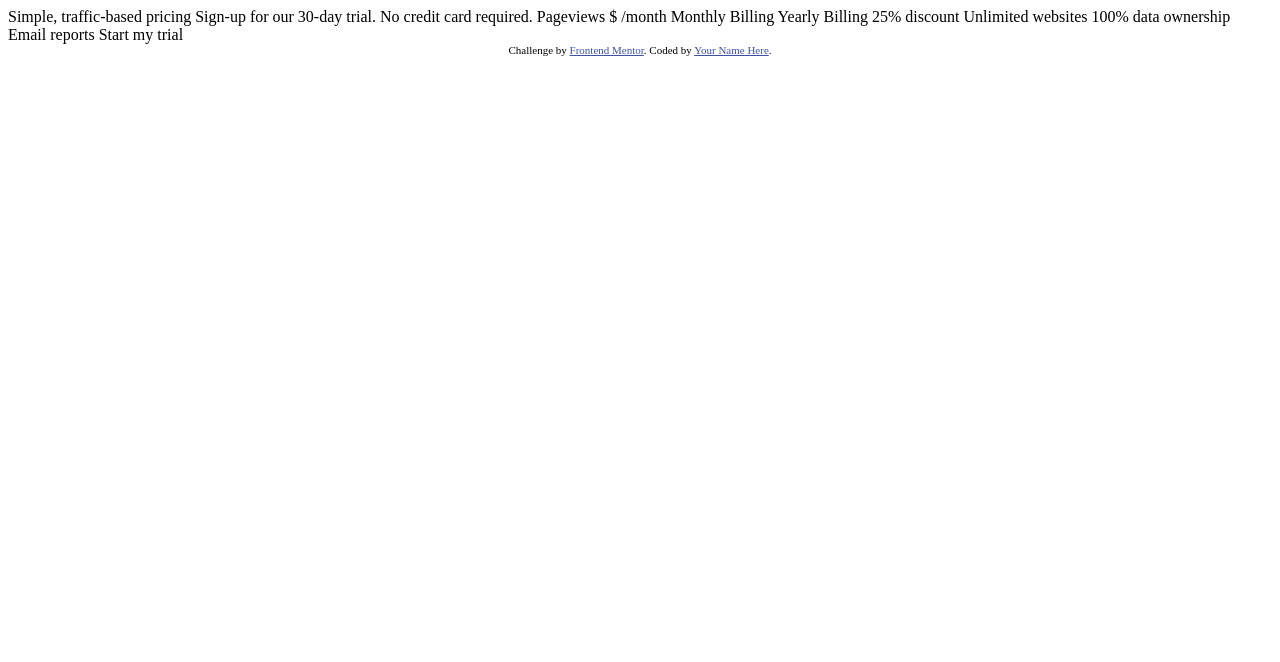
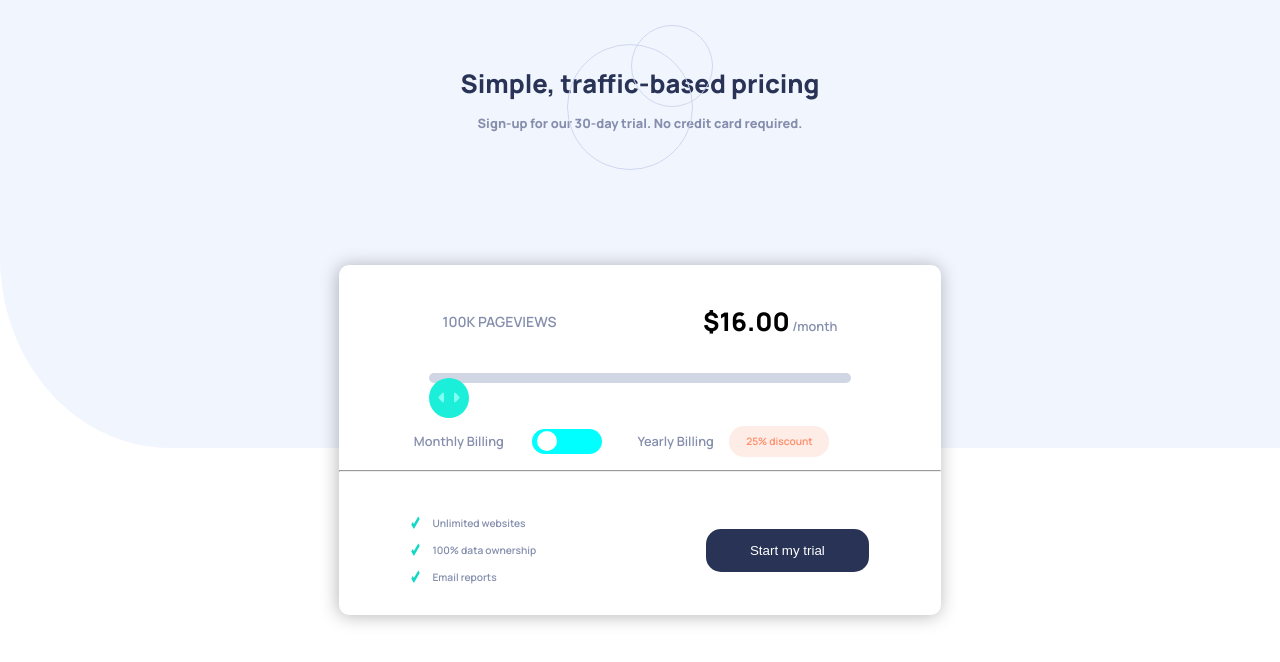
Before and after one commit to MUKEBUDAVID/interactive-pricing-component-main, a plain HTML site: page index.html in a window 1280 px wide. Drawn offline with Linux system fonts and the light colour scheme.

Commit message:
end descktop divice code

```diff
--- a/index.html
+++ b/index.html
@@ -1,39 +1,142 @@
 <!DOCTYPE html>
 <html lang="en">
   <head>
-  <meta charset="UTF-8">
-  <meta name="viewport" content="width=device-width, initial-scale=1.0"> <!-- displays site properly based on user's device -->
+    <meta charset="UTF-8" />
+    <meta name="viewport" content="width=device-width, initial-scale=1.0" />
+    <!-- displays site properly based on user's device -->
 
-  <link rel="icon" type="image/png" sizes="32x32" href="./images/favicon-32x32.png">
+    <link
+      rel="icon"
+      type="image/png"
+      sizes="32x32"
+      href="./images/favicon-32x32.png"
+    />
+    <link rel="stylesheet" href="style.css" />
 
     <title>Frontend Mentor | Interactive pricing component</title>
 
-  <!-- Feel free to remove these styles or customise in your own stylesheet 👍 -->
-  <style>
-    .attribution { font-size: 11px; text-align: center; }
-    .attribution a { color: hsl(228, 45%, 44%); }
-  </style>
+    <link rel="preconnect" href="https://fonts.googleapis.com" />
+    <link rel="preconnect" href="https://fonts.gstatic.com" crossorigin />
+    <link
+      href="https://fonts.googleapis.com/css2?family=Manrope:wght@600;800&display=swap"
+      rel="stylesheet"
+    />
   </head>
   <body>
+    <section class="titre_page">
+      <h1 class="titre_1">Simple, traffic-based pricing</h1>
+      <h4 class="titre_2">
+        Sign-up for our 30-day trial. No credit card required.
+      </h4>
+    </section>
 
-  Simple, traffic-based pricing
-  Sign-up for our 30-day trial. No credit card required.
+    <section class="carte">
+      <div class="prix">
+        <p class="nombre_de_vue"><span id="vue">100</span>K Pageviews</p>
+        <p class="montan_par_month"><span id="montan">$16.00 </span> <span id="month">/month</span></p>
+      </div>
 
-  Pageviews
-  $ /month
+      <input
+        type="range"
+        name="log_price"
+        id="long_range"
+        min="1"
+        max="300"
+        value="100"
+        oninput="ragneslide(this.value)"
+        onload="ragneslide(this.value)"
+      />
 
-  Monthly Billing
-  Yearly Billing 25% discount
+      <div class="details">
+        <p class="Monthly">Monthly Billing</p>
 
-  Unlimited websites
-  100% data ownership
-  Email reports
+        <div class="toggle">
+          <input type="checkbox" name="change" id="check" class="check" />
+          <label for="check" class="label">
+            <div class="bool"></div>
+          </label>
+        </div>
 
-  Start my trial
+        <p class="yearly">Yearly Billing <span class="discount">25% discount</span></p>
+      </div>
 
-  <div class="attribution">
-    Challenge by <a href="https://www.frontendmentor.io?ref=challenge" target="_blank">Frontend Mentor</a>.
-    Coded by <a href="#">Your Name Here</a>.
+      <hr />
+
+      <div class="fouter">
+        <ul>
+          <li>
+            <img src="./images/icon-check.svg" alt="icon_check" /><span class="list">Unlimited
+            websites</span>
+          </li>
+          <li>
+            <img src="./images/icon-check.svg" alt="icon_check" /> <span class="list">100% data
+            ownership</span>
+          </li>
+          <li>
+            <img src="./images/icon-check.svg" alt="icon_check" /> <span class="list">Email reports</span>
+          </li>
+        </ul>
+
+        <button class="btn_start">Start my trial</button>
       </div>
+    </section>
+
+    <script defer="true" type="text/javascript">
+      const Nombre_de_month=document.getElementById("month");
+      const check=document.getElementById("check");
+      const Nombre_de_vue=document.getElementById("vue");
+      const montant=document.getElementById("montan");
+
+      function ragneslide(value = 100) {
+
+        if (Nombre_de_month.innerText=="/month") {
+
+          Nombre_de_vue.textContent = value;
+          montan.textContent = `$${((value * 16.00) / 100).toFixed(2) }`;
+        }
+        if (Nombre_de_month.innerText=="/year") {
+
+          Nombre_de_vue.textContent = value*12;
+          montant.textContent = `$${(((value * 16.00) / 100)*12).toFixed(2) }`;
+        }
+
+
+        window.addEventListener("load", () => {
+          document.getElementById("long_range").value = 100;
+        });
+
+        return value
+      }
+ragneslide();
+
+
+function swich_date() {
+
+
+
+       check.addEventListener("change",(e)=>{
+
+       const data=Nombre_de_vue.innerText
+
+
+       if (e.target.checked) {
+
+         month.textContent="/year";
+         Nombre_de_vue.textContent = data*12;
+         montant.textContent = `$${ (((data * 16.00) / 100)*12).toFixed(2) }`;
+
+       } else {
+
+        month.textContent="/month";
+        Nombre_de_vue.textContent = (data/12).toFixed(0);
+        montant.textContent = `$${ (((data * 16.00) / 100)/12).toFixed(2)}`;
+       }
+       }
+   )
+
+      };
+      swich_date();
+
+    </script>
   </body>
 </html>
--- /dev/null
+++ b/style.css
@@ -0,0 +1,260 @@
+*,
+*::after,
+*::before {
+  margin: 0;
+  padding: 0;
+  box-sizing: inherit;
+}
+/* @import url('https://fonts.googleapis.com/css2?family=Manrope:wght@600;800&display=swap'); */
+
+html {
+  /* 10px div by def of 16px */
+  font-size: 62.5%;
+}
+
+body {
+  width: 100vw;
+  height: 100vh;
+  box-sizing: border-box;
+  background-image: url("./images/bg-pattern.svg");
+  background-repeat: no-repeat;
+  display: flex;
+  flex-direction: column;
+  justify-content: center;
+  align-items: center;
+  background-size: 100vw 56vh;
+  font-family: "Manrope", sans-serif;
+}
+
+.titre_page {
+  top: 59px;
+  position: absolute;
+  width: max-content;
+  height: 80px;
+  display: flex;
+  flex-direction: column;
+  align-items: center;
+  justify-content: space-around;
+  z-index: 5;
+}
+.titre_page::after {
+  content: url("./images/pattern-circles.svg");
+  position: absolute;
+  z-index: 1;
+}
+.titre_1 {
+  color: hsl(227, 35%, 25%);
+  font-size: 2vw;
+}
+.titre_2 {
+  color: hsl(225, 20%, 60%);
+  font-size: 1vw;
+}
+
+.carte {
+  width: 47vw;
+  height: 350px;
+  background-color: hsl(0, 0%, 100%);
+  margin-top: 80px;
+  border-radius: 10px;
+  display: flex;
+  flex-direction: column;
+  align-items: center;
+  justify-content: space-between;
+  box-shadow: -1px 1px 18px #0000004a;
+  padding: 39px 0px 0px 0px;
+}
+.prix {
+  width: 90%;
+  height: max-content;
+  /* background-color: red; */
+  display: flex;
+  flex-direction: row;
+  justify-content: space-around;
+  align-items: center;
+}
+.nombre_de_vue {
+  font-size: 1.1vw;
+  text-transform: uppercase;
+  font-weight: 550;
+  color: hsl(225, 20%, 60%);
+}
+.montan_par_month span:nth-child(1) {
+  color: black;
+  font-size: 2vw;
+  font-weight: 800;
+}
+
+.montan_par_month:not(:nth-child(1)) {
+  color: hsl(225, 20%, 60%);
+  font-size: 1vw;
+  font-weight: 600;
+}
+#long_range {
+  width: 70%;
+  height: 10px;
+  -webkit-appearance: none;
+  background-color: hsl(227, 28%, 86%);
+  outline: none;
+  border-radius: 15px;
+  margin-top: 20px;
+
+  position: relative;
+}
+/* webkit for Safari,
+Chrome et Opera */
+#long_range::-webkit-slider-thumb {
+  -webkit-appearance: none;
+  position: absolute;
+  border: none;
+  height: 40px;
+  width: 40px;
+  border-radius: 50%;
+  background: url("./images/icon-slider.svg") center no-repeat,
+    hsl(174, 86%, 52%);
+  cursor: pointer;
+}
+
+#long_range::-webkit-slider-thumb:active {
+  background: url("./images/icon-slider.svg") center no-repeat,
+    hsl(174, 86%, 45%);
+}
+
+/* webkit for mozilla */
+
+#long_range::-moz-range-thumb {
+  -webkit-appearance: none;
+  position: absolute;
+  border: none;
+  height: 40px;
+  width: 40px;
+  border-radius: 50%;
+  background: url("./images/icon-slider.svg") center no-repeat,
+    hsl(174, 86%, 52%);
+  cursor: pointer;
+}
+#long_range::-moz-range-thumb:active {
+  background: url("./images/icon-slider.svg") center no-repeat,
+    hsl(174, 86%, 45%);
+}
+
+#long_range::-moz-range-progress {
+  -webkit-appearance: none;
+  background-color: hsl(174, 86%, 52%);
+  height: 100%;
+  outline: none;
+  border-radius: 15px;
+}
+
+.details {
+  width: 75%;
+  height: 30px;
+  margin-top: 30px;
+  margin-left: -29px;
+  display: flex;
+  flex-direction: row;
+  justify-content: space-around;
+  align-items: center;
+}
+.Monthly {
+  font-size: 1vw;
+  color: hsl(225, 20%, 60%);
+}
+.toggle {
+  width: 70px;
+  height: 25px;
+  border-radius: 15px;
+  display: flex;
+  align-items: center;
+  justify-content: center;
+}
+#check {
+  display: none;
+}
+
+.label {
+  width: 100%;
+  height: 100%;
+  border-radius: 15px;
+  background-color: aqua;
+  display: flex;
+  justify-content: center;
+  align-items: center;
+}
+.bool {
+  width: 20px;
+  height: 20px;
+  border-radius: 50%;
+  background-color: white;
+  transform: translateX(-20px);
+  transition: transform 0.4s  cubic-bezier(.45,-1.12,.35,1.78);
+
+}
+.check:checked +  .label .bool{
+    transform: translateX(20px);
+}
+
+.yearly{
+    width: 46%;
+    color: hsl(225, 20%, 60%);
+    display: flex;
+    font-size: 1vw;
+    justify-content: space-around;
+    align-items: center;
+}
+.discount{
+   background-color:hsl(14, 92%, 95%) ;
+   border-radius: 15px;
+   width: 100px;
+   height: 31px;
+   display: flex;
+   align-items: center;
+   justify-content: center;
+   font-size: 0.8vw;
+   color:hsl(15, 100%, 70%) ;
+}
+hr{
+   width: 100%;
+   color:hsl(228, 100%, 99%);
+}
+.fouter{
+    width: 100%;
+    height: 130px;
+    /* background-color: red; */
+    display: flex;
+    flex-direction: row;
+    justify-content:space-around ;
+    align-items: center;
+}
+.fouter ul{
+    list-style: none;
+    height:80px ;
+    width: 25%;
+    /* background-color: blue; */
+    display: flex;
+    flex-direction: column;
+    justify-content: space-around;
+}
+.fouter li{
+   width: 95%;
+   /* background-color: yellow;  */
+   color: hsl(225, 20%, 60%);
+   font-size: 0.8vw;
+   display: flex;
+   flex-direction: row;
+   justify-content: flex-start;
+}
+  .list{
+    margin-left: 12px;
+
+}
+.btn_start{
+    width: 27%;
+    /* width: 147px; */
+    height: 43px;
+    border-radius: 15px;
+    border: 0px transparent;
+    color: white;
+    background-color: hsl(227, 35%, 25%);
+
+}
```
Lines whose indentation alone changed are shown as unchanged.
